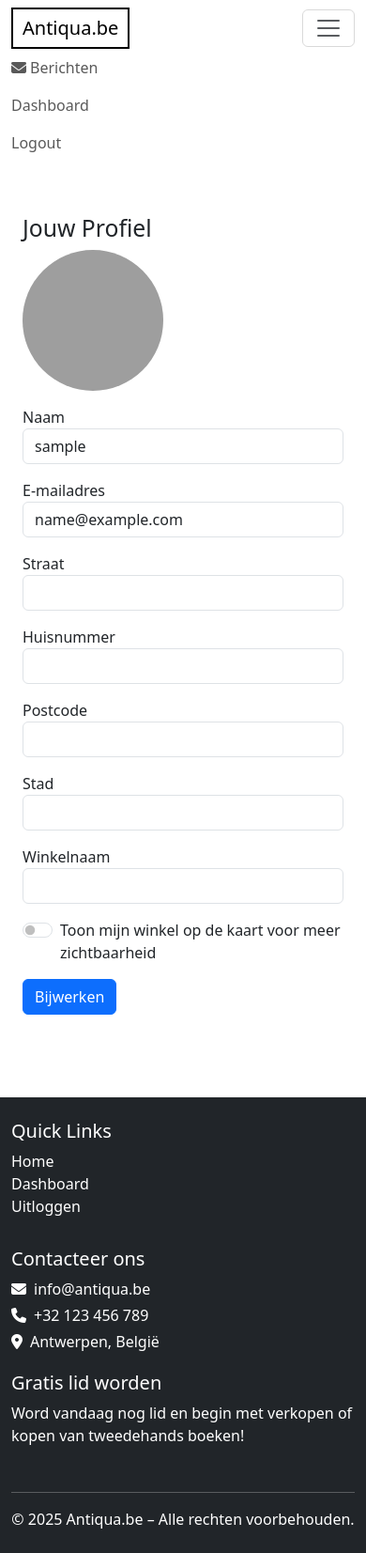
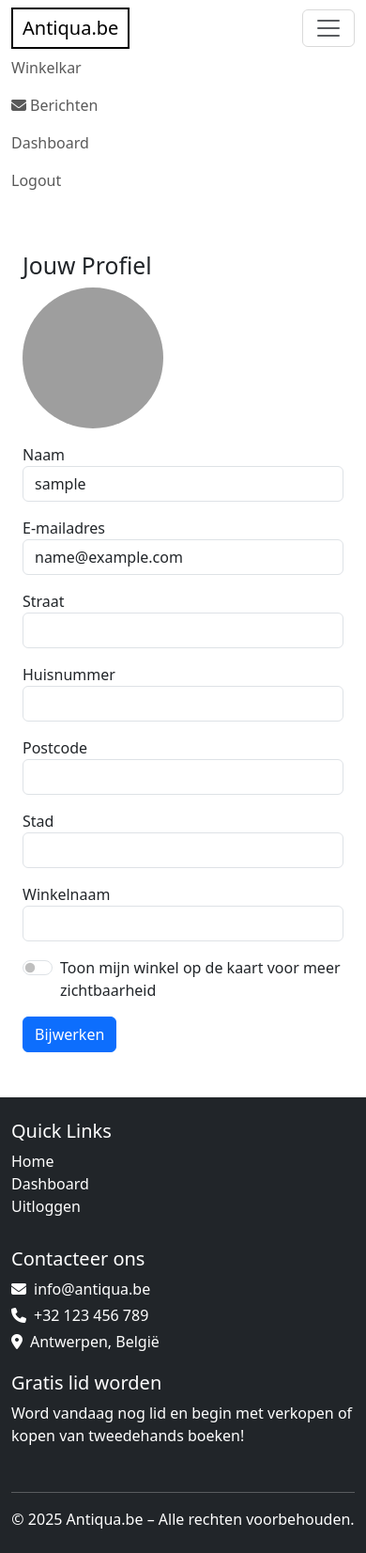
Before and after one commit to thomasvangompel/antiqua, a Flask app: page /profile in a window 390 px wide, after a click that opens the changed part. Shown: the whole page at 94% size. Run offline with Flask 3, Linux system fonts and the light colour scheme; the visitor is signed in with stand-in values (Sample User, id 1); data that the repository does not hold is empty; parts of the project's set-up code (start-up, migrations or seed data) failed here and were passed over; some libraries are stand-ins or nearby versions; grey boxes are pictures that could not be loaded.

Commit message:
winkelkar ook mobiel hersteld

```diff
--- a/app/routes.py
+++ b/app/routes.py
@@ -223,6 +223,12 @@ def dashboard():
 
 
 
+from flask import render_template, url_for, flash, redirect, request, current_app
+from flask_login import login_required, current_user
+from PIL import Image, ExifTags
+import os
+import secrets
+
 @main.route('/profile', methods=['GET', 'POST'])
 @login_required
 def profile():
@@ -237,12 +243,14 @@ def profile():
                 return redirect(url_for('main.profile'))
 
         if form.image.data:
+            # Verwijder oude afbeelding als die niet default is
             old_image = current_user.image_file
             if old_image != 'default.jpg':
                 old_path = os.path.join(current_app.root_path, 'static/profile_pics', old_image)
                 if os.path.exists(old_path):
                     os.remove(old_path)
 
+            # Sla nieuwe profielfoto op met oriëntatie-fix
             picture_file = save_picture(form.image.data)
             current_user.image_file = picture_file
 
@@ -285,28 +293,40 @@ def profile():
     return render_template('profile.html', title='Profiel', image_file=image_file, form=form)
 
 
-
-
-
-
-# Eventueel blijven staan:
-def parse_tags(tag_string):
-    tags_raw = [tag.strip().lower() for tag in tag_string.split(',') if tag.strip()]
-    return list(set(tags_raw[:5]))  # max 5 unieke tags
-
-
-from genereer_beschrijving import generate_description
-from genereer_auteur_beschrijving import generate_author_description
-
-
-def parse_tags(tag_string):
-    tags_raw = [tag.strip().lower() for tag in tag_string.split(',') if tag.strip()]
-    return list(set(tags_raw[:5]))  # max 5 unieke tags
-
-from genereer_beschrijving import generate_description
-from genereer_genre_en_tags import generate_genre_and_tags
-from genereer_auteur_beschrijving import generate_author_description
-
+def save_picture(form_picture):
+    """Slaat een profielfoto op en corrigeert EXIF oriëntatie."""
+    random_hex = secrets.token_hex(8)
+    _, f_ext = os.path.splitext(form_picture.filename)
+    picture_fn = random_hex + f_ext
+    picture_path = os.path.join(current_app.root_path, 'static/profile_pics', picture_fn)
+
+    img = Image.open(form_picture)
+
+    # Fix EXIF oriëntatie
+    try:
+        for orientation in ExifTags.TAGS.keys():
+            if ExifTags.TAGS[orientation] == 'Orientation':
+                break
+
+        exif = img._getexif()
+        if exif is not None:
+            orientation_value = exif.get(orientation, None)
+
+            if orientation_value == 3:
+                img = img.rotate(180, expand=True)
+            elif orientation_value == 6:
+                img = img.rotate(270, expand=True)
+            elif orientation_value == 8:
+                img = img.rotate(90, expand=True)
+    except (AttributeError, KeyError, IndexError):
+        pass  # Geen EXIF-oriëntatie aanwezig
+
+    # Optioneel: resize naar max breedte/hoogte
+    output_size = (400, 400)
+    img.thumbnail(output_size)
+
+    img.save(picture_path)
+    return picture_fn
 
 
 @main.route('/admin_dashboard')
--- a/app/static/style.css
+++ b/app/static/style.css
@@ -238,3 +238,9 @@ max-width: 1400px;
 .active-thumb {
   border: 2px solid #007bff;
 }
+
+
+
+img {
+  image-orientation: from-image;
+}
--- a/app/templates/base.html
+++ b/app/templates/base.html
@@ -7,17 +7,12 @@
   <link rel="stylesheet" href="https://cdnjs.cloudflare.com/ajax/libs/font-awesome/6.4.0/css/all.min.css" />
   <link rel="stylesheet" href="{{ url_for('static', filename='style.css') }}">
   <!-- Leaflet CSS -->
- <!-- In <head> van base.html -->
   <link rel="stylesheet" href="https://unpkg.com/leaflet@1.9.4/dist/leaflet.css"
         integrity="sha256-p4NxAoJBhIIN+hmNHrzRCf9tD/miZyoHS5obTRR9BMY="
         crossorigin=""/>
-
- <!-- Make sure you put this AFTER Leaflet's CSS -->
   <script src="https://unpkg.com/leaflet@1.9.4/dist/leaflet.js"
         integrity="sha256-20nQCchB9co0qIjJZRGuk2/Z9VM+kNiyxNV1lvTlZBo="
         crossorigin=""></script>
-
-
 
   <!-- Bootstrap CSS -->
   <link href="https://cdn.jsdelivr.net/npm/bootstrap@5.3.0/dist/css/bootstrap.min.css" rel="stylesheet" />
@@ -26,8 +21,7 @@
     #loader.spinner-grow {
       width: 1.5rem;
       height: 1.5rem;
-      border-radius: 50%;  /* for round shape */
-      overflow: visible !important;
+      border-radius: 50%;
     }
 
     .profile-pic {
@@ -54,31 +48,23 @@
       cursor: pointer;
     }
 
-
     html, body {
       height: 100%;
       margin: 0;
       padding: 0;
     }
 
-/* Zorg dat alles in de body werkt als flexbox in kolomrichting */
     body {
       display: flex;
       flex-direction: column;
     }
 
-/* Container met de inhoud van de pagina */
     .container.mt-4 {
       flex: 1;
     }
-
-
   </style>
-
 </head>
 <body>
-
-
 
 <nav class="navbar navbar-expand-lg navbar-light bg-white">
   <div class="container">
@@ -90,9 +76,23 @@ body {
 
     <div class="collapse navbar-collapse" id="navbarNav">
       <ul class="navbar-nav ms-auto align-items-lg-center text-black">
+
+        <!-- Mobiele winkelkar link - ALTIJD tonen -->
+        <li class="nav-item d-lg-none position-relative">
+          <a class="nav-link position-relative d-flex align-items-center" href="{{ url_for('main.cart') }}">
+            <span>Winkelkar</span>
+            {% if cart_count > 0 %}
+            <span class="badge bg-danger rounded-pill ms-2">
+              {{ cart_count }}
+              <span class="visually-hidden">items in winkelwagen</span>
+            </span>
+            {% endif %}
+          </a>
+        </li>
+
         {% if current_user.is_authenticated %}
 
-          <!-- Mobiele maillink in dropdown menu -->
+          <!-- Mobiele berichten link -->
           <li class="nav-item d-lg-none">
             <a class="nav-link position-relative d-flex align-items-center" href="{{ url_for('main.messages') }}">
               <i class="fas fa-envelope me-1"></i>
@@ -114,7 +114,7 @@ body {
             <a class="nav-link" href="{{ url_for('main.logout') }}">Logout</a>
           </li>
 
-          <!-- Mail-icoon zichtbaar vanaf lg scherm -->
+          <!-- Desktop berichten icoon -->
           <li class="nav-item d-none d-lg-block ms-3 position-relative">
             <a class="nav-link" href="{{ url_for('main.messages') }}" title="Berichten">
               <i class="fas fa-envelope fa-lg"></i>
@@ -127,8 +127,8 @@ body {
               {% endif %}
             </a>
           </li>
-          <!-- Winkelwagen icoon -->
-  <!-- Winkelwagen icoon -->
+
+          <!-- Desktop winkelwagen icoon -->
           <li class="nav-item d-none d-lg-block ms-3 position-relative">
             <a class="nav-link" href="{{ url_for('main.cart') }}" title="Winkelwagen">
               <i class="fas fa-shopping-cart fa-lg"></i>
@@ -140,16 +140,16 @@ body {
             </a>
           </li>
 
-
-
         {% else %}
           <li class="nav-item">
             <a class="nav-link" href="{{ url_for('main.login') }}">Login</a>
           </li>
-           <span class="mx-2">|</span>
+          <span class="mx-2 d-none d-lg-inline">|</span>
           <li class="nav-item">
             <a class="nav-link" href="{{ url_for('main.register') }}">Registreer</a>
           </li>
+
+          <!-- Desktop winkelwagen icoon -->
           <li class="nav-item d-none d-lg-block ms-3 position-relative">
             <a class="nav-link" href="{{ url_for('main.cart') }}" title="Winkelwagen">
               <i class="fas fa-shopping-cart fa-lg"></i>
@@ -160,8 +160,6 @@ body {
               </span>
             </a>
           </li>
-
-
         {% endif %}
       </ul>
     </div>
@@ -172,6 +170,7 @@ body {
 <div class="container mt-4">
   {% block content %}{% endblock %}
 </div>
+
 <footer class="mt-5 text-white">
   <div class="bg-dark py-4">
     <div class="container ">
@@ -219,12 +218,10 @@ body {
   </div>
 </footer>
 
-
-
 <!-- Bootstrap JavaScript -->
 <script src="https://cdn.jsdelivr.net/npm/bootstrap@5.3.0/dist/js/bootstrap.bundle.min.js"></script>
 
-<!-- Loader-script -->
+<!-- Loader-script en winkelwagen update -->
 <script>
   document.addEventListener('DOMContentLoaded', () => {
     const form = document.getElementById('searchForm');
@@ -236,32 +233,21 @@ body {
       });
     }
 
-    // Zorg dat loader verdwijnt bij terugnavigatie via browser
     window.addEventListener('pageshow', event => {
       if (event.persisted && loader) {
         loader.style.display = 'none';
       }
     });
-  });
 
-
-
-
-  // Wacht 3 seconden (3000 ms), dan fade out en verwijder de flash messages
     setTimeout(() => {
       const flashMessages = document.getElementById('flash-messages');
       if (flashMessages) {
         flashMessages.style.transition = 'opacity 0.5s ease';
         flashMessages.style.opacity = '0';
-      setTimeout(() => flashMessages.remove(), 500); // verwijder na fade-out
+        setTimeout(() => flashMessages.remove(), 500);
       }
     }, 2000);
 
-
-
-
-
-   // Zorg dat inputvelden zichtbaar worden bij focus (op mobiel)
     document.querySelectorAll('input, textarea, select').forEach(input => {
       input.addEventListener('focus', () => {
         setTimeout(() => {
@@ -269,15 +255,10 @@ body {
             behavior: 'smooth',
             block: 'center'
           });
-        }, 300); // Wacht tot toetsenbord verschijnt
+        }, 300);
       });
     });
 
-
-
-
-
-//winkelwagen, hoeveel stuks
     document.querySelectorAll('.add-to-cart-btn').forEach(btn => {
       btn.addEventListener('click', function() {
         const itemType = this.getAttribute('data-type');
@@ -293,6 +274,7 @@ document.querySelectorAll('.add-to-cart-btn').forEach(btn => {
             const badge = document.getElementById('cart-badge');
             if (badge) {
               badge.textContent = data.cart_count;
+              badge.style.display = data.cart_count > 0 ? 'inline-block' : 'none';
             }
           } else {
             alert('Fout bij toevoegen aan winkelwagen.');
@@ -301,10 +283,9 @@ document.querySelectorAll('.add-to-cart-btn').forEach(btn => {
         .catch(() => alert('Serverfout bij toevoegen aan winkelwagen.'));
       });
     });
-
+  });
 </script>
 
-<!-- Extra scripts vanuit child templates -->
 {% block scripts %}{% endblock %}
 
 </body>
--- a/app/templates/profile.html
+++ b/app/templates/profile.html
@@ -5,9 +5,7 @@
   {% if messages %}
     <div class="mt-3 container">
       {% for category, message in messages %}
-
         <div id="flash-messages" class="alert alert-{{category}}">{{ message }}</div>
-
       {% endfor %}
     </div>
   {% endif %}
@@ -61,17 +59,19 @@
             {{ form.business_name.label }} {{ form.business_name(class="form-control", id="business_name") }}
             <span id="business-name-status" class="position-absolute" style="right: 10px; top: 38px; display: none;"></span>
         </div>
+
         <div class="form-check form-switch mb-3">
-        <input class="form-check-input" type="checkbox" id="show_on_map" name="show_on_map"
-                {% if form.show_on_map.data %}checked{% endif %}>
-        <label class="form-check-label" for="show_on_map">Toon mijn winkel op de kaart voor meer zichtbaarheid</label>
+            <input class="form-check-input" type="checkbox" id="show_on_map" name="show_on_map"
+                   {% if form.show_on_map.data %}checked{% endif %}>
+            <label class="form-check-label" for="show_on_map">Toon mijn winkel op de kaart voor meer zichtbaarheid</label>
         </div>
-
-
 
         {{ form.submit(class="btn btn-primary") }}
     </form>
 </div>
+
+<!-- EXIF.js voor oriëntatieherstel -->
+<script src="https://cdnjs.cloudflare.com/ajax/libs/exif-js/2.3.0/exif.min.js"></script>
 
 <script>
 // Klik op profielfoto opent verborgen file input
@@ -79,13 +79,67 @@ document.getElementById('profile-picture').addEventListener('click', function ()
     document.getElementById('image-upload').click();
 });
 
-// Preview direct tonen na selecteren nieuwe foto
+// Preview met oriëntatiecorrectie
 document.getElementById('image-upload').addEventListener('change', function (event) {
     const file = event.target.files[0];
     if (file && file.type.startsWith('image/')) {
         const reader = new FileReader();
         reader.onload = function (e) {
-            document.getElementById('profile-picture').src = e.target.result;
+            const img = new Image();
+            img.onload = function () {
+                EXIF.getData(img, function () {
+                    const orientation = EXIF.getTag(this, 'Orientation');
+                    const canvas = document.createElement('canvas');
+                    const ctx = canvas.getContext('2d');
+
+                    let width = img.width;
+                    let height = img.height;
+
+                    if (orientation === 6 || orientation === 8) {
+                        canvas.width = height;
+                        canvas.height = width;
+                    } else {
+                        canvas.width = width;
+                        canvas.height = height;
+                    }
+
+                    switch (orientation) {
+                        case 2: // horizontal flip
+                            ctx.translate(width, 0);
+                            ctx.scale(-1, 1);
+                            break;
+                        case 3: // 180° rotate
+                            ctx.translate(width, height);
+                            ctx.rotate(Math.PI);
+                            break;
+                        case 4: // vertical flip
+                            ctx.translate(0, height);
+                            ctx.scale(1, -1);
+                            break;
+                        case 5: // vertical flip + 90 rotate
+                            ctx.rotate(0.5 * Math.PI);
+                            ctx.scale(1, -1);
+                            break;
+                        case 6: // 90° rotate
+                            ctx.rotate(0.5 * Math.PI);
+                            ctx.translate(0, -height);
+                            break;
+                        case 7: // horizontal flip + 90 rotate
+                            ctx.rotate(0.5 * Math.PI);
+                            ctx.translate(width, -height);
+                            ctx.scale(-1, 1);
+                            break;
+                        case 8: // 270° rotate
+                            ctx.rotate(-0.5 * Math.PI);
+                            ctx.translate(-width, 0);
+                            break;
+                    }
+
+                    ctx.drawImage(img, 0, 0);
+                    document.getElementById('profile-picture').src = canvas.toDataURL('image/jpeg');
+                });
+            };
+            img.src = e.target.result;
         };
         reader.readAsDataURL(file);
     }
```
Also changed, not shown: app/static/profile_pics/497f343d4577f70c.jpg (deleted), app/static/profile_pics/84b51b54796fc2aa.jpg (added). Lines whose indentation alone changed are shown as unchanged.
